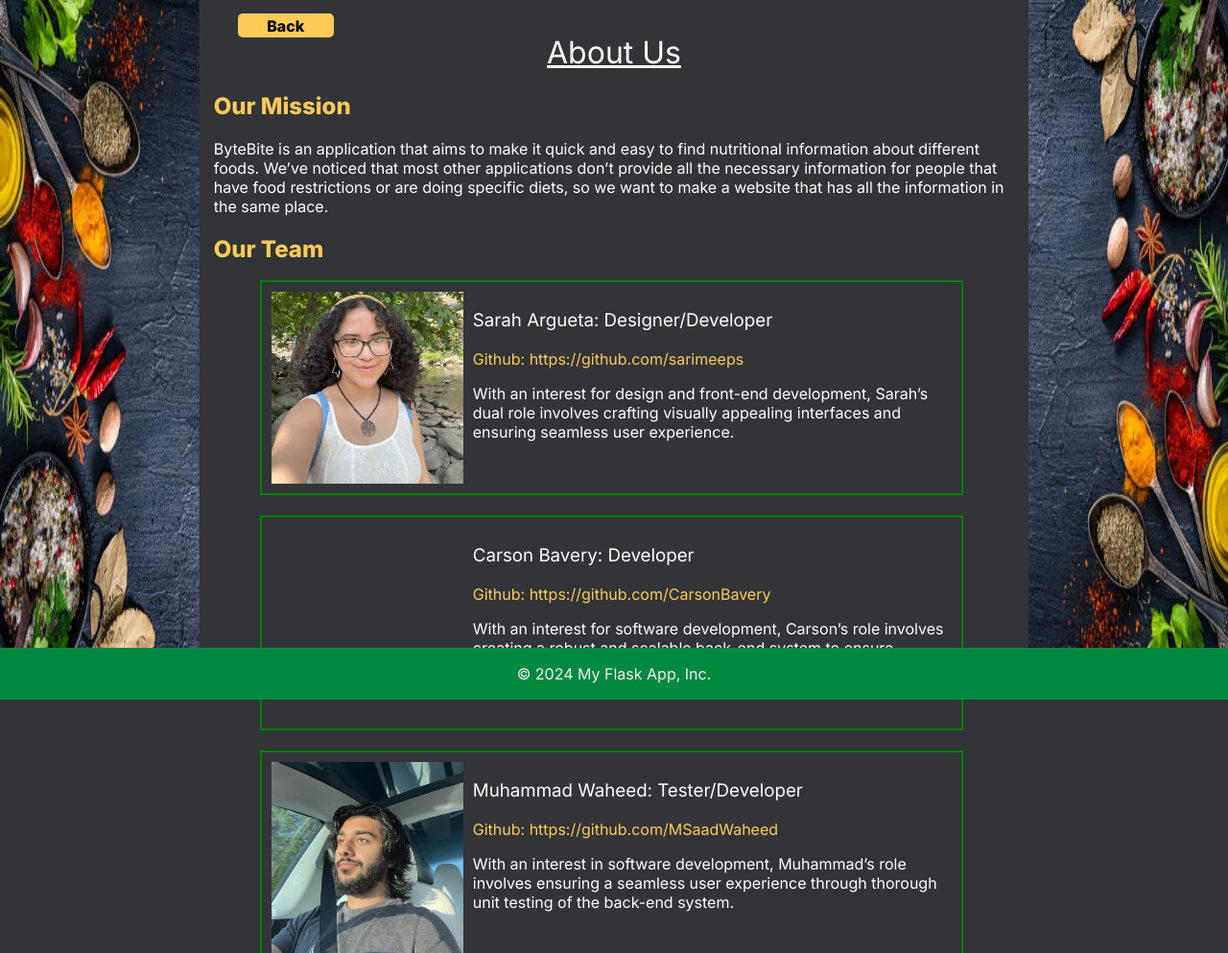
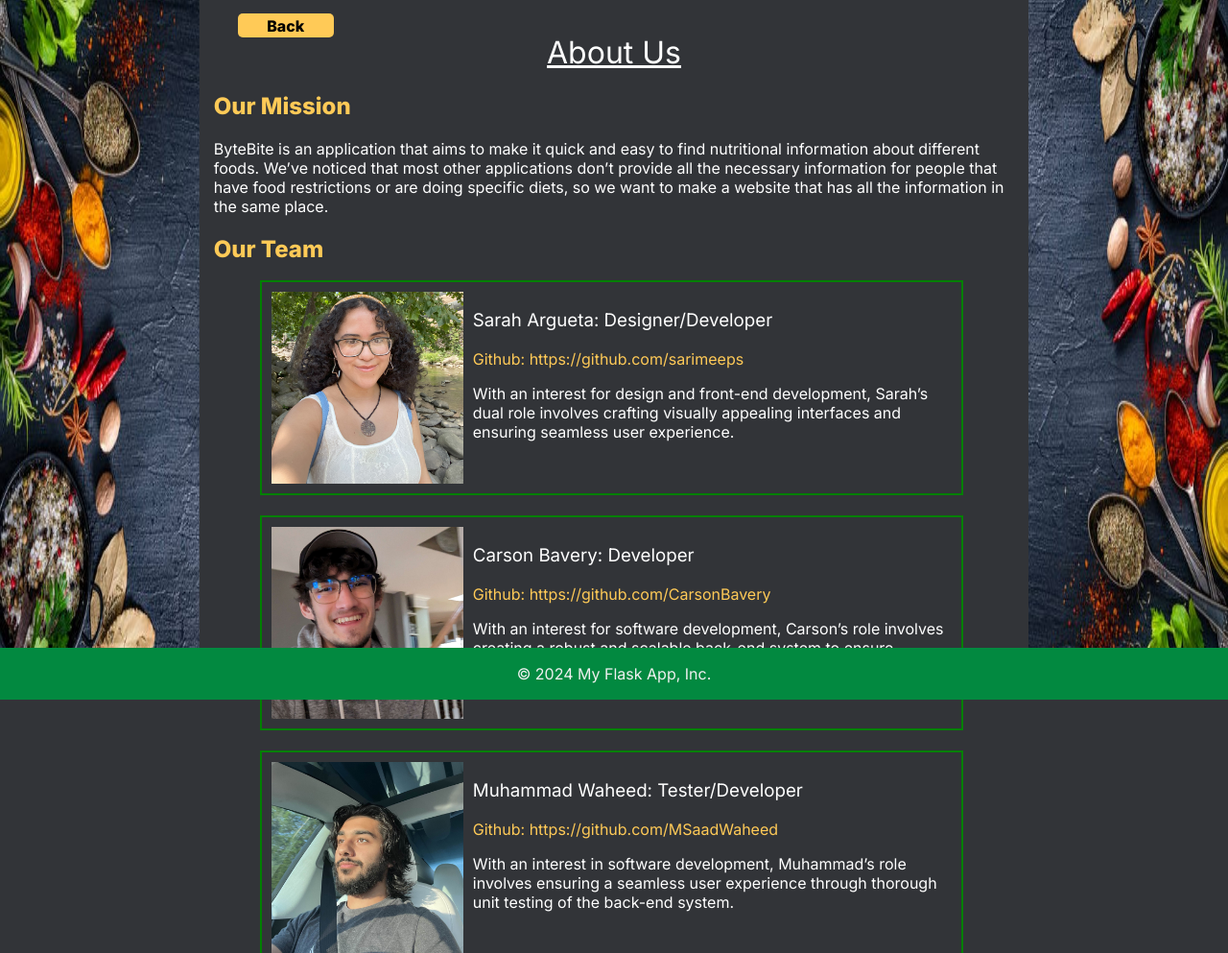
Before and after one commit to sarimeeps/bytebite, a Flask app: page /about in a window 1280 px wide. Shown: the part 71-1064 px from the top of the page at 96% size. Run offline with Flask 3, Linux system fonts and the light colour scheme; some libraries are stand-ins or nearby versions.

Commit message:
finished about us

```diff
--- a/templates/about.html
+++ b/templates/about.html
@@ -27,7 +27,9 @@
             </div>
         </div>
         <div class = "aboutgrid">
-            <div class = "auphoto"></div>
+            <div class = "auphoto">
+                <img src="../static/images/carson_pfp.jpg" alt="" style="width:100%;">
+            </div>
             <div class = "auinfo">
                 <h3 style = "font-weight: normal;">Carson Bavery: Developer</h3>
                 <p style = "color: #FFCA57;">Github: https://github.com/CarsonBavery</p>
```
Also changed, not shown: static/images/carson_pfp.jpg (added).
